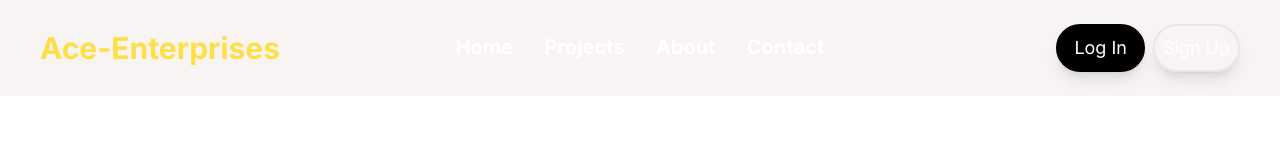
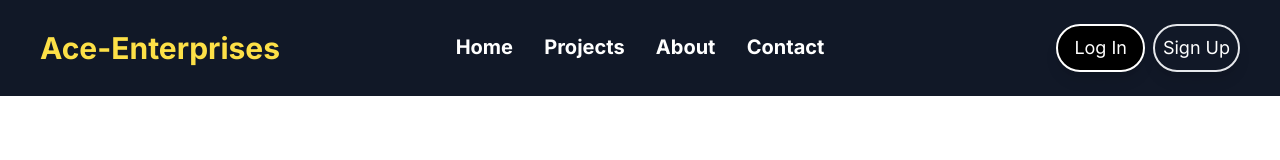
Before and after one commit to rohitbedwal9/ace-enterprises, a Next.js app: page /about in a window 1280 px wide. Shown: the top 160 px of the page. Built offline with nearby package versions, Linux system fonts and the light colour scheme; no server answers.

Commit message:
navbar bg

```diff
--- a/src/app/admin/page.jsx
+++ b/src/app/admin/page.jsx
@@ -67,14 +67,11 @@ export default function Home() {
             listAll(imageRef)
                 .then((res) => {
                     res.items.forEach((item) => {
-
                         getDownloadURL(item)
                             .then((url) => {
-
                                 setImageList((prev) => {
                                     return [...prev, url]
                                 })
-
                             })
                     })
                 })
--- a/src/components/admin/usersTable/page.jsx
+++ b/src/components/admin/usersTable/page.jsx
@@ -25,8 +25,10 @@ export default function UserTable({ usersData, setusersData }) {
 
     const handleSort = () => {
 
-        let sortedusers = usersData.sort((a, b) =>
-            a.data.last_login.split('/').reverse().join().localeCompare(b.data.last_login.split('/').reverse().join()));
+        let sortedusers = usersData.sort((a, b) => {
+            return new Date(a.last_login).getTime() -
+                new Date(b.last_login).getTime()
+        }).reverse();
         setSort(sortedusers)
 
     }
--- a/src/components/banner/index.jsx
+++ b/src/components/banner/index.jsx
@@ -2,8 +2,8 @@ import { Navbar } from '../navbar';
 import Link from 'next/link';
 export const Banner = () => {
   return (
-    <div className="w-full h-screen z-10 bg-[url('https://res.cloudinary.com/dppjj5yox/image/upload/v1707500791/acehub/images/construction-background2_pnbpfm.jpg')] bg-no-repeat bg-cover bg-center md:bg-top">
-      <div className="backdrop-blur-md z-10 h-full">
+    <div className="w-full h-screen z-20  bg-[url('https://res.cloudinary.com/dppjj5yox/image/upload/v1707500791/acehub/images/construction-background2_pnbpfm.jpg')] bg-no-repeat bg-cover bg-center md:bg-top">
+      <div className="backdrop-blur-md z-20 h-full">
         <Navbar transparent={true} />
         <div className="w-full  flex flex-col-reverse gap-10 md:gap-20  justify-center items-center md:flex-row h-[70%] md:h-[90%]">
           <div className="content  md:ml-30 md:mb-20  md:mt-24 flex flex-col gap-6 justify-center items-start">
--- a/src/components/navbar/index.jsx
+++ b/src/components/navbar/index.jsx
@@ -31,18 +31,15 @@ export const Navbar = ({ transparent }) => {
   }, []);
 
   const myLoader = ({ src }) => {
-    return `${
-      data.photoURL
+    return `${data.photoURL
       ? data.photoURL
       : 'https://res.cloudinary.com/dppjj5yox/image/upload/v1707721410/acehub/images/default_yetsex.jpg'
       }`;
   };
 
   return (
-    <navbar
-      className={`w-full ${transparent ? 'bg-transparent' : 'bg-gray-900'}`}
-    >
-      <nav className="navbar z-50 flex justify-between items-center w-full py-5 px-10 sm:py-6 ">
+    <div>
+      <nav className={`w-full ${transparent ? 'bg-transparent' : 'bg-gray-900'} navbar z-50 flex  justify-between items-center w-full py-5 px-10 sm:py-6 `}>
         <div className="md:hidden z-50">
           <button
             style={{ display: showMe ? 'none' : 'block' }}
@@ -57,14 +54,12 @@ export const Navbar = ({ transparent }) => {
           Ace-Enterprises
         </div>
         <div
-          className={`hidden flex-1 md:flex text-xl justify-around text-white font-bold ${
-            transparent ? 'bg-gray-900 rounded-3xl p-2  ' : 'bg-transparent'
+          className={`hidden flex-1 md:flex text-xl justify-around text-white font-bold ${transparent ? 'bg-gray-900 rounded-3xl p-2  ' : 'bg-transparent'
             }`}
         >
           <Link
             href="/"
-            className={`${
-              transparent
+            className={`${transparent
               ? 'hover:bg-gray-700  px-2 rounded-3xl focus:opacity-70'
               : 'hover:border-white border-b-2 border-transparent'
               }`}
@@ -73,8 +68,7 @@ export const Navbar = ({ transparent }) => {
           </Link>
           <Link
             href="/projects"
-            className={`${
-              transparent
+            className={`${transparent
               ? 'hover:bg-gray-700 px-2 rounded-3xl focus:opacity-70'
               : 'hover:border-white border-b-2 border-transparent'
               }`}
@@ -83,8 +77,7 @@ export const Navbar = ({ transparent }) => {
           </Link>
           <Link
             href="/about"
-            className={`${
-              transparent
+            className={`${transparent
               ? 'hover:bg-gray-700 px-2 rounded-3xl focus:opacity-70'
               : 'hover:border-white border-b-2 border-transparent'
               }`}
@@ -93,8 +86,7 @@ export const Navbar = ({ transparent }) => {
           </Link>
           <Link
             href="/contact"
-            className={`${
-              transparent
+            className={`${transparent
               ? 'hover:bg-gray-700 px-2 rounded-3xl focus:opacity-70'
               : 'hover:border-white border-b-2 border-transparent'
               }`}
@@ -113,8 +105,7 @@ export const Navbar = ({ transparent }) => {
                   height={40}
                   alt="Profile Picture"
                   loader={myLoader}
-                  src={`${
-                    data.photoURL
+                  src={`${data.photoURL
                     ? data.photoURL
                     : 'https://res.cloudinary.com/dppjj5yox/image/upload/v1707721410/acehub/images/default_yetsex.jpg'
                     }`}
@@ -144,7 +135,7 @@ export const Navbar = ({ transparent }) => {
             <div className="flex gap-2">
               <Link
                 href="/login"
-                className="flex  bg-black border-2 border-black  items-center hover:bg-gray-90 text-white px-4 y-2 rounded-3xl hover:bg-gray-800 sm:text-lg shadow-lg "
+                  className={`flex  bg-black border-2 ${transparent ? 'border-black' : 'border-white'}   items-center hover:bg-gray-90 text-white px-4 y-2 rounded-3xl hover:bg-gray-800 sm:text-lg shadow-lg `}
               >
                 Log In
               </Link>
@@ -190,6 +181,6 @@ export const Navbar = ({ transparent }) => {
           FAQ
         </Link>
       </menu>
-    </navbar>
+    </div>
   );
 };
```
Lines whose indentation alone changed are shown as unchanged.
